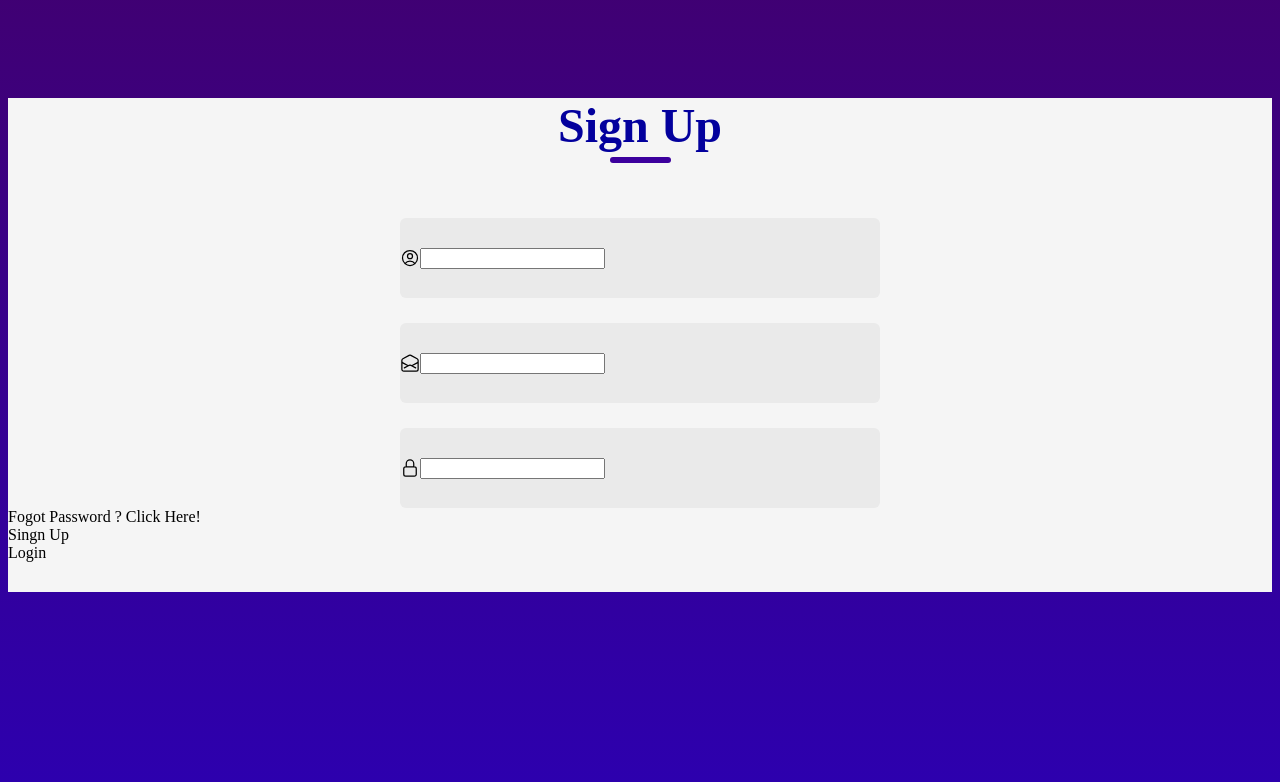
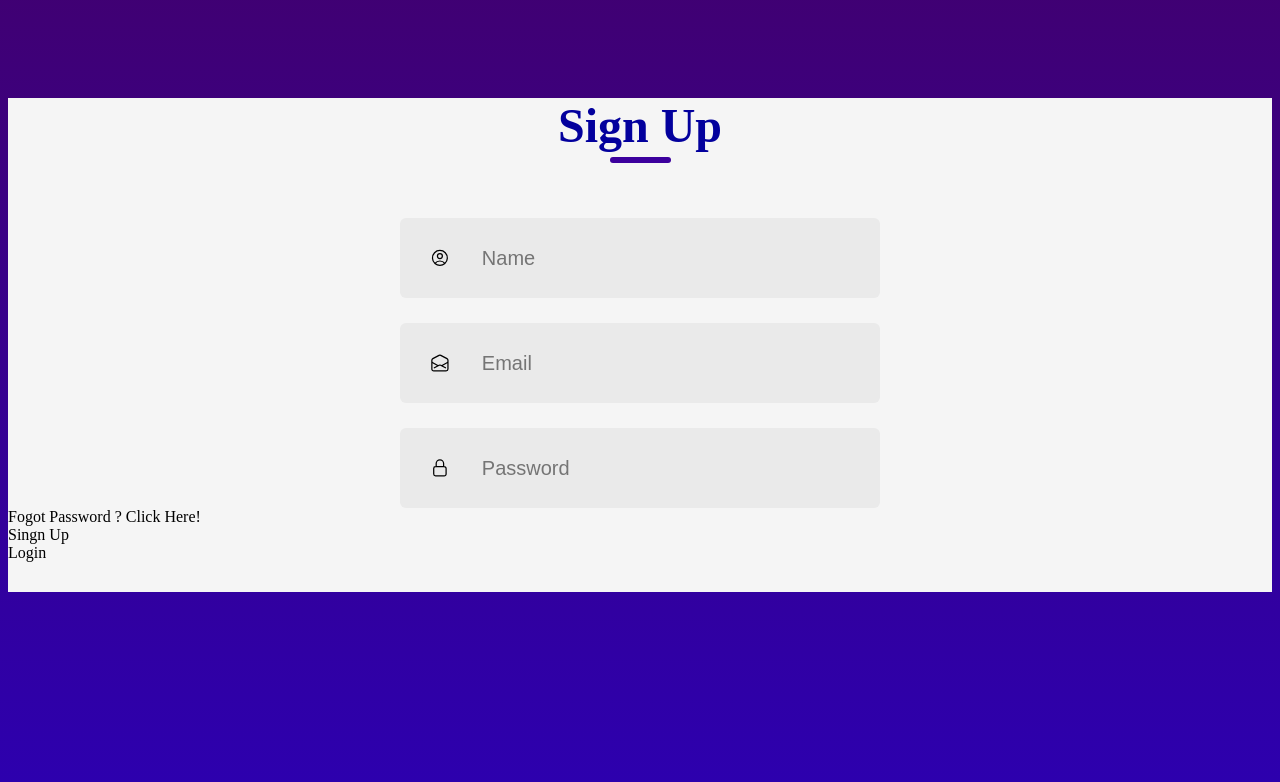
Before and after one commit to vidushalakshan/Login-Page, a React (Vite) app: page / in a window 1280 px wide. Shown: the part 102-884 px from the top of the page. Built offline with nearby package versions, Linux system fonts and the light colour scheme.

Commit message:
updated text fields

```diff
--- a/src/Components/LoginSignup/LoginSignUp.css
+++ b/src/Components/LoginSignup/LoginSignUp.css
@@ -1,5 +1,6 @@
 .icon {
     width: 20px;
+    margin: 0px 30px;
 }
 
 .container {
@@ -47,3 +48,13 @@
     background: #eaeaea;
     border-radius: 6px;
 }
+
+.input input {
+    height: 50px;
+    width: 400px;
+    background: transparent;
+    border: none;
+    outline: none;
+    color: #797979;
+    font-size: 20px;
+}
--- a/src/Components/LoginSignup/LoginSignUp.jsx
+++ b/src/Components/LoginSignup/LoginSignUp.jsx
@@ -29,7 +29,7 @@
               d="M17.982 18.725A7.488 7.488 0 0012 15.75a7.488 7.488 0 00-5.982 2.975m11.963 0a9 9 0 10-11.963 0m11.963 0A8.966 8.966 0 0112 21a8.966 8.966 0 01-5.982-2.275M15 9.75a3 3 0 11-6 0 3 3 0 016 0z"
             ></path>
           </svg>
-          <input type="text" className="" />
+          <input type="text" placeholder="Name" />
         </div>
         <div className="input">
           <svg
@@ -47,7 +47,7 @@
               d="M21.75 9v.906a2.25 2.25 0 01-1.183 1.981l-6.478 3.488M2.25 9v.906a2.25 2.25 0 001.183 1.981l6.478 3.488m8.839 2.51l-4.66-2.51m0 0l-1.023-.55a2.25 2.25 0 00-2.134 0l-1.022.55m0 0l-4.661 2.51m16.5 1.615a2.25 2.25 0 01-2.25 2.25h-15a2.25 2.25 0 01-2.25-2.25V8.844a2.25 2.25 0 011.183-1.98l7.5-4.04a2.25 2.25 0 012.134 0l7.5 4.04a2.25 2.25 0 011.183 1.98V19.5z"
             ></path>
           </svg>
-          <input type="email" className="" />
+          <input type="email" placeholder="Email" />
         </div>
         <div className="input">
           <svg
@@ -65,7 +65,7 @@
               d="M16.5 10.5V6.75a4.5 4.5 0 10-9 0v3.75m-.75 11.25h10.5a2.25 2.25 0 002.25-2.25v-6.75a2.25 2.25 0 00-2.25-2.25H6.75a2.25 2.25 0 00-2.25 2.25v6.75a2.25 2.25 0 002.25 2.25z"
             ></path>
           </svg>
-          <input type="password" className="" />
+          <input type="password" placeholder="Password" />
         </div>
       </div>
 
```
